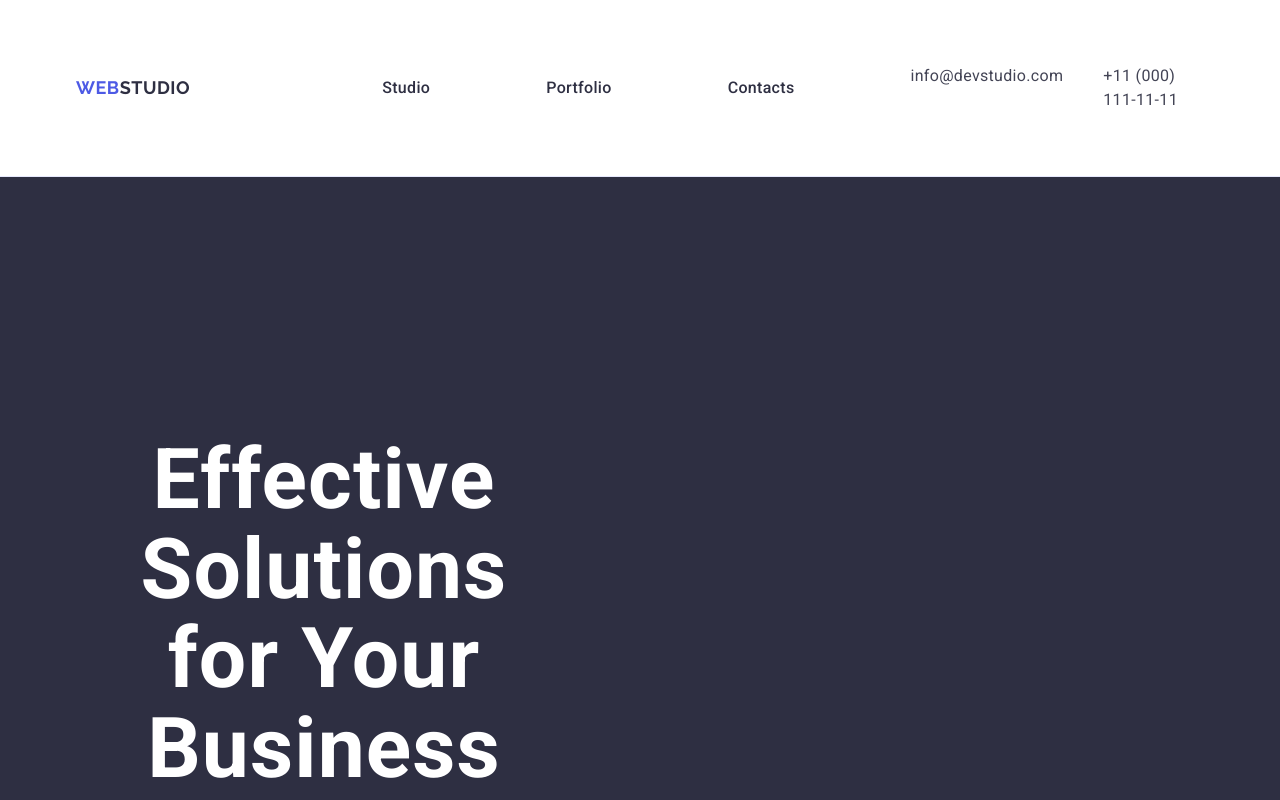
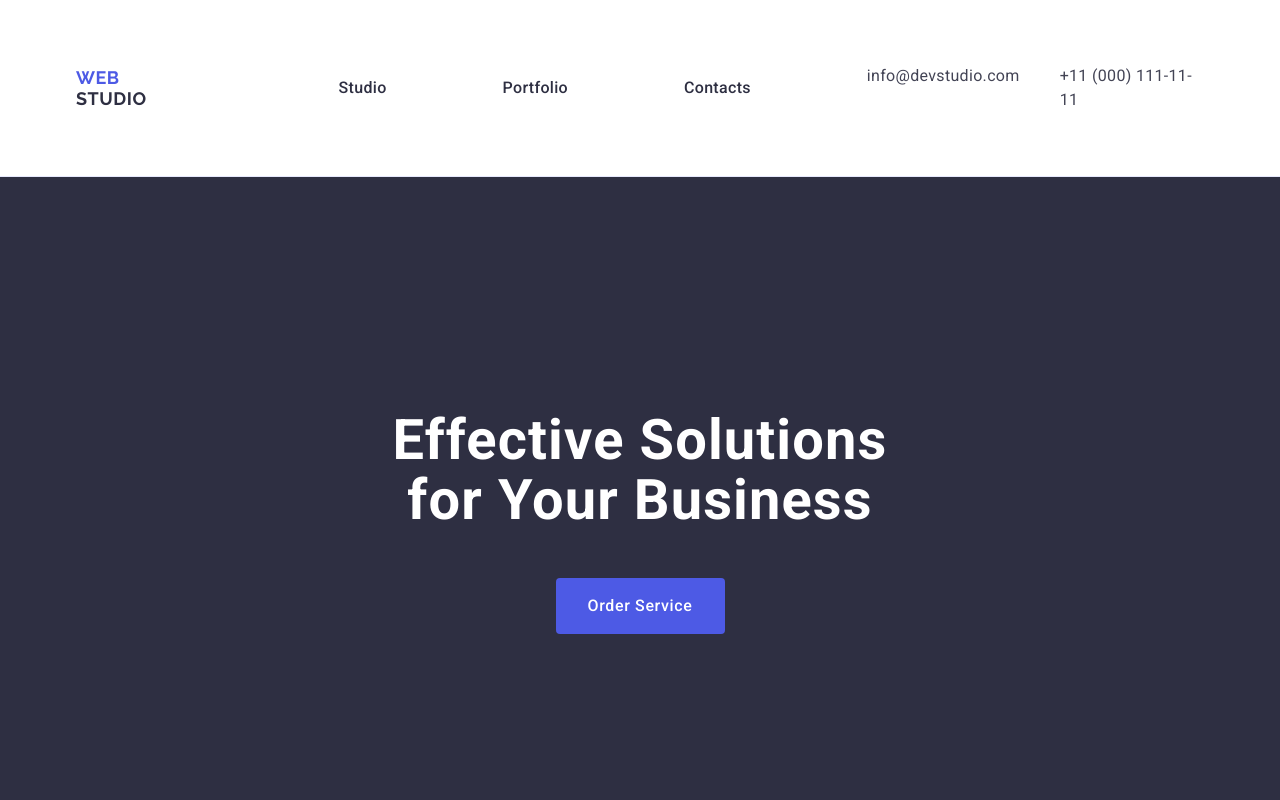
Before and after one commit to Exx1piee/goit-markup-hw-03, a plain HTML site: page index.html in a window 1280 px wide. Shown: the top 800 px of the page. Drawn offline with nearby package versions, Linux system fonts and the light colour scheme.

Commit message:
Update styles.css

```diff
--- a/css/styles.css
+++ b/css/styles.css
@@ -14,13 +14,12 @@ body {
   font-weight: 800;
   font-size: 18px;
   line-height: 21px;
-  display: flex;
-  align-items: center;
   letter-spacing: 0.03em;
   text-transform: uppercase;
   line-height: 1.17;
   text-decoration: none;
   margin-right: 76px;
+
 }
 .link-portfolio-img{
   color: #4d5ae5;
@@ -36,7 +35,7 @@ body {
   line-height: 1.17;
   text-decoration: none;
   margin-right: 76px;
-  width: calc((100% - 48px) / 3)
+  width: calc(( 100% - 48px ) / 3);
 }
 .link-footer {
   font-family: "Raleway", sans-serif;
@@ -44,21 +43,14 @@ body {
   font-weight: 800;
   font-size: 18px;
   line-height: 21px;
-  /* identical to box height, or 117% */
-
   display: flex;
   align-items: center;
   letter-spacing: 0.03em;
   text-transform: uppercase;
-
-  /* IRIS */
-
   color: #4d5ae5;
-
-  /* Inside auto layout */
   text-decoration: none;
   margin-bottom: 16px;
-  display: inline-block;
+
 }
 .logotwo {
   font-family: "Raleway", sans-serif;
@@ -212,6 +204,10 @@ body {
   gap: 40px;
   margin-right: 0;
   text-transform: none;
+  font-style: normal;
+  font-size: 16px;
+  line-height: 1.5;
+  letter-spacing: 0.02em;
 }
 .heroimg {
   background-color: #2e2f42;
@@ -220,16 +216,23 @@ body {
   font-weight: 700;
   font-size: 56px;
   line-height: 60px;
-  /* or 107% */
 
-  text-align: center;
-  letter-spacing: 0.02em;
-  color: #ffffff;
   line-height: 1.07;
   padding: 188px 0;
 }
 .heroimg-h {
-  max-width: 496px;
+  font-family: "Roboto",sans-serif;
+    font-weight: 700;
+    font-size: 56px;
+    line-height: 1.07;
+    text-align: center;
+    letter-spacing: 0.02em;
+    color: #ffffff;
+    max-width: 496px;
+    height: 120px;
+    margin-left: 316px;
+    /* margin-top: 188px; */
+    margin-right: 316px;
 
 }
 .address-menu {
@@ -360,6 +363,7 @@ text-align: center;
   text-transform: uppercase;
   color: #f4f4fd;
   text-decoration: none;
+  margin-right: 76px;
 }
 .footer-p {
   font-style: normal;
```
